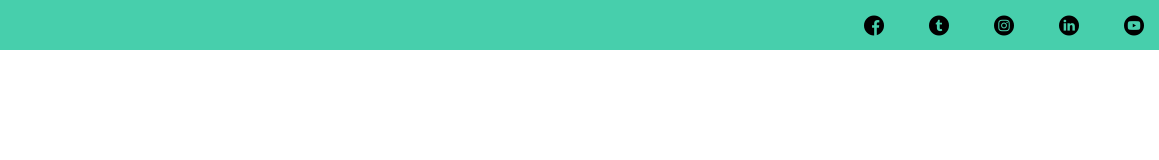
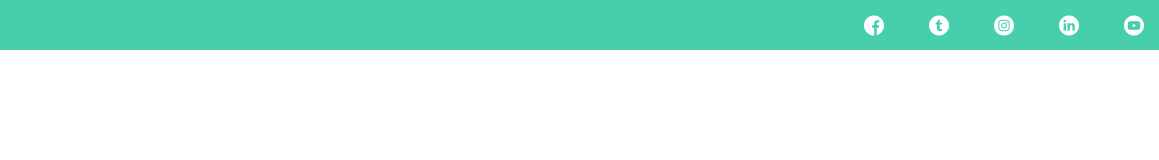
Before and after one commit to CarlosFabianG/blog-profesional, a plain HTML site: page index.html in a window 1280 px wide. Shown: the full height of the page, 121-1280 px from the left. Drawn offline with Linux system fonts and the light colour scheme.

Commit message:
se agragron estilos a los iconos de redes sociales

```diff
--- a/css/main.css
+++ b/css/main.css
@@ -35,3 +35,6 @@ header .header-icons-container .icons {
     justify-self: end;
     margin-right: 15px;
 }
+header .icons span {
+    color: white;
+}
```
